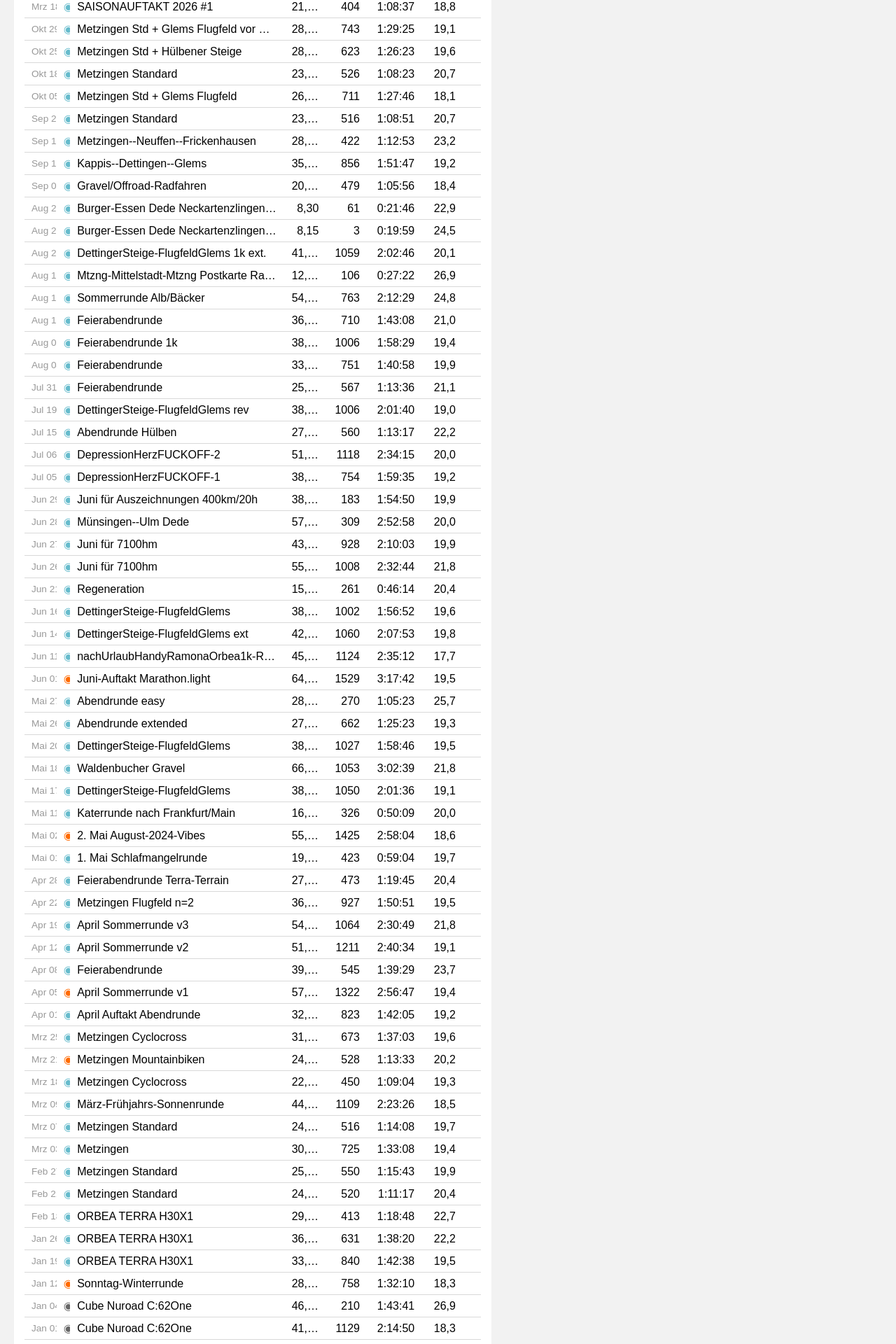
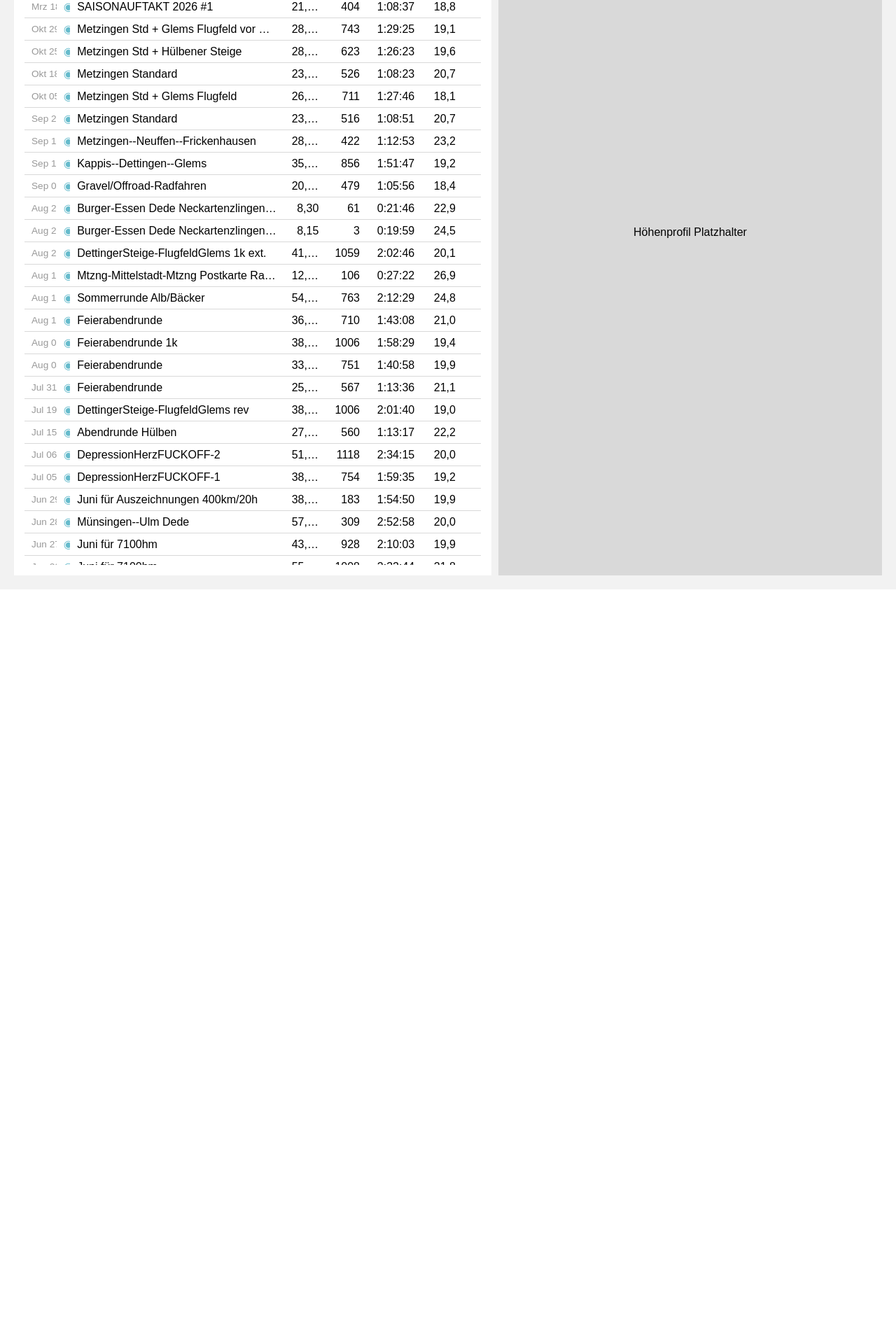
Before and after one commit to p1xeltm/tm-fitrack, a Flask app: page / in a window 1280 px wide. Shown: the part 1758-3678 px from the top of the page at 70% size. After the commit the page ends 2600 px from the top, so only its background shows below. Run offline with Flask 3, Linux system fonts and the light colour scheme; data comes from the database, SQL or seed files in the repository.

Commit message:
update v0.5.12

```diff
--- a/static/script.js
+++ b/static/script.js
@@ -11,10 +11,10 @@ let map = null;
 
 // Funktion: Initialisierung Leaflet-Karte
 function initKarte() {
-    const mapElement = document.getElementById('map');
+    const mapElement = document.getElementById('osmkarte');
     if (!mapElement) return;
 
-    map = L.map('map', {
+    map = L.map('osmkarte', {
         zoomControl: false,
         attributionControl: false
     }).setView([48.5328, 9.3170], 13);
--- a/static/style.css
+++ b/static/style.css
@@ -26,48 +26,85 @@
 
 /*
   -----------------------------------------------------------------------
-    Grundgerüst & LAYOUT
+    GRUNDGERÜST & LAYOUT
   -----------------------------------------------------------------------
 */
+
+html, body {
+    height: 100%;
+    margin: 0;
+    padding: 0;
+    overflow: hidden;
+}
 
 body {
     font-family: sans-serif;
     background-color: var(--col-grau95);
-    margin: 0;
-    padding: 0;
+    display: flex;
+    flex-direction: column;
 }
 
 .hauptinhalt {
     padding: 20px;
+    flex: 1;
+    display: flex;
+    flex-direction: column;
+    box-sizing: border-box;
+    overflow: hidden;
 }
 
-.dashboard-layout {
+.spaltenlayout {
     display: flex;
-    gap: 5px;
+    gap: 10px;
     width: 100%;
-    align-items: flex-start;
+    flex: 1;
+    align-items: stretch;
+    overflow: hidden;
 }
 
 .container-tabelle {
     width: 55%;
+    display: flex;
+    flex-direction: column;
+    height: 100%;
 }
 
-.container-karte {
+
+/*
+  -----------------------------------------------------------------------
+    RECHTER BEREICH (OSM-Karte & Höhenprofil)
+  -----------------------------------------------------------------------
+*/
+
+.container-rechts {
     flex: 1;
-    margin-top: 30px;
+    display: flex;
+    flex-direction: column;
+    height: 100%;
+    box-sizing: border-box;
+    gap: 10px;
 }
 
-.karte-frame {
+.container-osmkarte {
     width: 100%;
-    height: 500px;
+    height: 60%;
     background-color: var(--col-grau95);
-    border: 15px solid var(--col-grau95);
-    border-right: 5px solid var(--col-grau95);
-    border-radius: 30px;
     box-sizing: border-box;
     display: block;
     overflow: hidden;
 }
+
+.container-hoehenprofil {
+    width: 100%;
+    flex: 1;
+    background-color: var(--col-grau85);
+    display: flex;
+    align-items: center;
+    justify-content: center;
+    box-sizing: border-box;
+    overflow: hidden;
+}
+
 
 
 /*
@@ -122,8 +159,9 @@ body {
 
 .header-bereich {
     display: flex;
-    justify-content: flex-end;
+    justify-content: flex-start;
     margin-bottom: 12px;
+    width: 100%;
 }
 
 .suche-box {
@@ -133,7 +171,6 @@ body {
     padding: 4px 14px;
     font-size: 0.9rem;
     border: 0px solid var(--col-grau85);
-    border-radius: 17px;
     outline: none;
     width: 200px;
     box-sizing: border-box;
@@ -147,9 +184,21 @@ body {
 
 /*
   -----------------------------------------------------------------------
-    TABELLE
+    TABELLE (Scrollbar & Fixierter Kopf)
   -----------------------------------------------------------------------
 */
+
+.tabelle-wrapper {
+    flex: 1;
+    overflow-y: auto;
+    background-color: var(--col-weiss);
+    border: 15px solid var(--col-weiss);
+    box-sizing: border-box;
+
+    /* Optionales Stylen der Scrollbar (modern) */
+    scrollbar-width: thin;
+    scrollbar-color: var(--col-grau75) var(--col-weiss);
+}
 
 .tabelle {
     width: 100%;
@@ -158,10 +207,7 @@ body {
     border-spacing: 0;
     table-layout: fixed;
     background-color: var(--col-weiss);
-    border: 15px solid var(--col-weiss);
-    border-radius: 15px;
     box-sizing: border-box;
-    overflow: hidden;
 }
 
 .tabelle th, .tabelle td {
@@ -177,6 +223,10 @@ body {
 .tabelle th {
     color: var(--col-main2);
     border-bottom: 2px solid var(--col-main2);
+    position: sticky;
+    top: 0;
+    background-color: var(--col-weiss);
+    z-index: 10;
 }
 
 .tabelle tbody tr:hover {
--- a/templates/index.html
+++ b/templates/index.html
@@ -16,17 +16,18 @@
             <span class="banner-titel">tm-fitrack</span>
         </div>
 
-        <a href="https://github.com/p1xeltm/tm-fitrack" target="_blank" rel="noopener noreferrer" class="banner-version">v0.4.70</a>
+        <a href="https://github.com/p1xeltm/tm-fitrack" target="_blank" rel="noopener noreferrer" class="banner-version">v0.5.12</a>
     </header>
 
     <main class="hauptinhalt">
-        <div class="dashboard-layout">
-
-            <div class="container-tabelle">
         <div class="header-bereich">
             <input type="text" id="suche" placeholder="> ..." class="suche-box">
         </div>
 
+        <div class="spaltenlayout">
+
+            <div class="container-tabelle">
+                <div class="tabelle-wrapper">
                     <table class="tabelle">
                         <thead>
                             <tr>
@@ -45,9 +46,13 @@
                         </tbody>
                     </table>
                 </div>
+            </div>
 
-            <div class="container-karte">
-                <div id="map" class="karte-frame"></div>
+            <div class="container-rechts">
+                <div id="osmkarte" class="container-osmkarte"></div>
+                <div id="hoehenprofil" class="container-hoehenprofil">
+                    <span class="platzhalter-text">Höhenprofil Platzhalter</span>
+                </div>
             </div>
 
         </div>
```
Also changed, not shown: info.txt (deleted, +0 -25 lines), README.md. Lines whose indentation alone changed are shown as unchanged.
